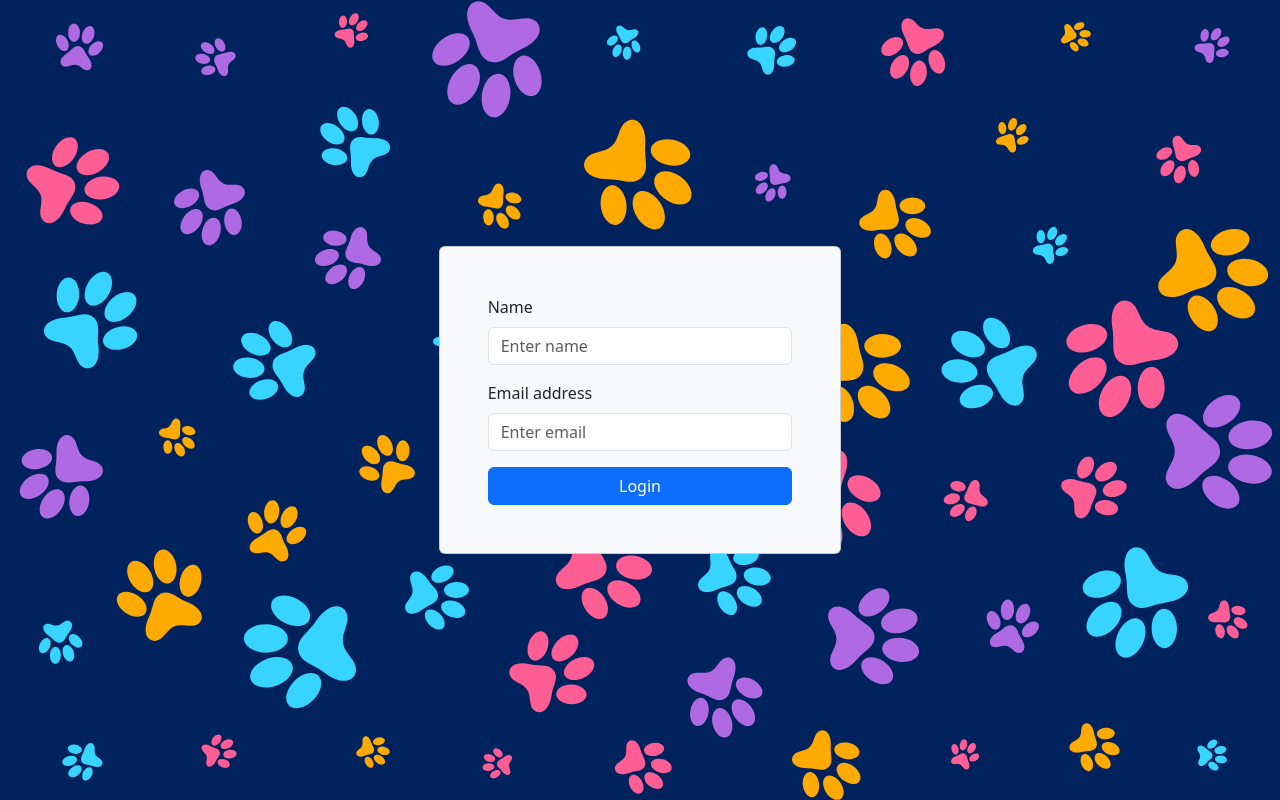
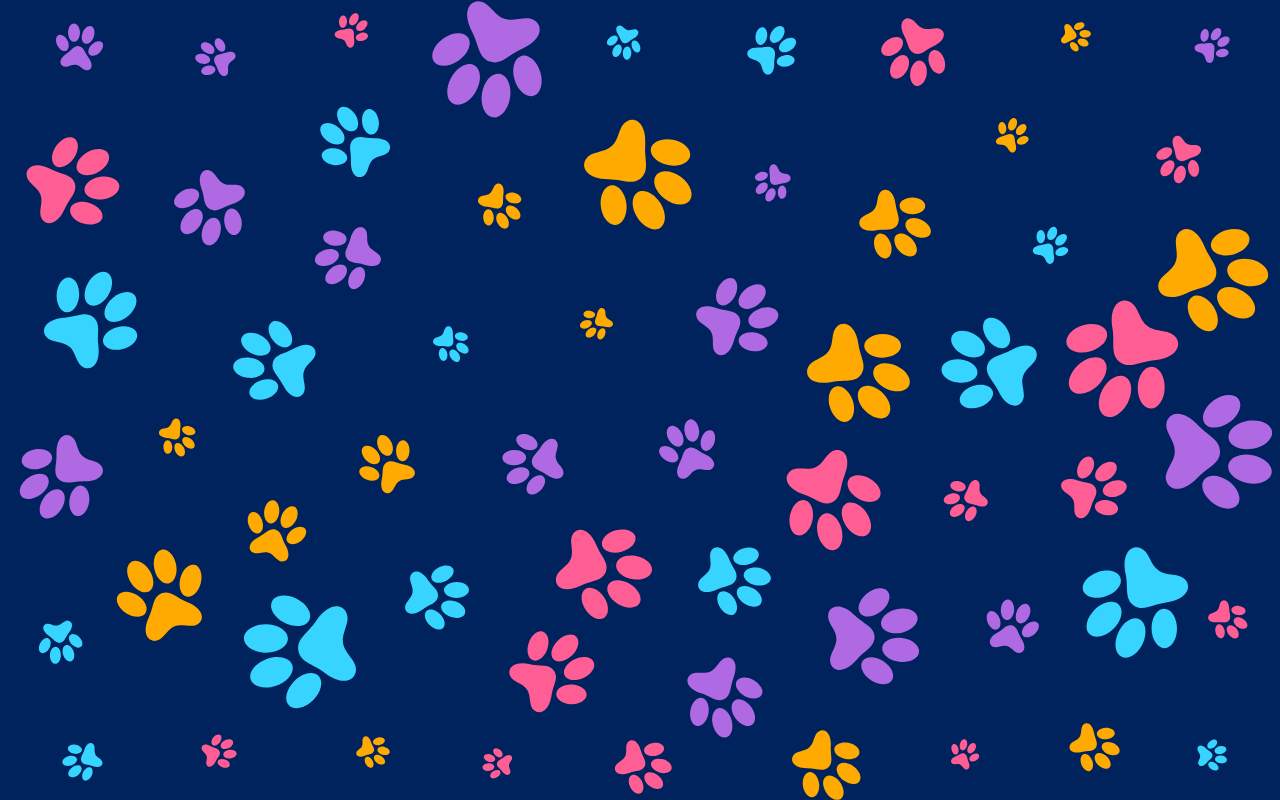
Before and after one commit to Mangosmoove/fetch, a React (Vite) app in the folder client/: page /overview in a window 1280 px wide. Built offline with nearby package versions, Linux system fonts and the light colour scheme.

Commit message:
lint & add react router

```diff
--- a/client/src/App.tsx
+++ b/client/src/App.tsx
@@ -1,47 +1,19 @@
-import { useEffect } from "react";
 import "bootstrap/dist/css/bootstrap.min.css";
+import { BrowserRouter, Routes, Route } from "react-router-dom";
+import { Layout } from "./components/Layout/Layout";
 import { Login } from "./pages/Login";
-import { Container } from "react-bootstrap";
-import backgroundImage from "./assets/background.svg";
+import { Main } from "./pages/Main";
 
 function App() {
-  // useEffect(() => {
-  //   fetch("http://localhost:8000/api/auth/login", {
-  //     method: "POST",
-  //     credentials: "include",
-  //     headers: {
-  //       "Content-Type": "application/json",
-  //     },
-  //     body: JSON.stringify({ name: "test", email: "test@gmail.com" }),
-  //   })
-  //     .then((res) => res.json())
-  //     .then((data) => {
-  //       console.log("Login Response:", data);
-  //       return fetch("http://localhost:8000/api/dogs/breeds", {
-  //         method: "GET",
-  //         credentials: "include",
-  //       });
-  //     })
-  //     .then((res) => res.json())
-  //     .then((anotherData) => {
-  //       console.log("Another Endpoint Data:", anotherData);
-  //     })
-  //     .catch((err) => console.error("Error:", err));
-  // }, []);
-
   return (
-    <Container
-      fluid
-      className="vh-100"
-      style={{
-        backgroundImage: `url(${backgroundImage})`,
-        backgroundSize: "cover",
-        backgroundPosition: "center",
-        height: "100vh",
-      }}
-    >
-      <Login />
-    </Container>
+    <BrowserRouter>
+      <Routes>
+        <Route element={<Layout />}>
+          <Route path="/" element={<Login />} />
+          <Route path="/overview" element={<Main />} />
+        </Route>
+      </Routes>
+    </BrowserRouter>
   );
 }
 
--- a/client/src/api/api.ts
+++ b/client/src/api/api.ts
@@ -22,7 +22,7 @@ export const api = createApi({
           },
         };
       },
-    })
-  })
+    }),
+  }),
 });
 export const { useAuthenticateUserInfoMutation } = api;
--- /dev/null
+++ b/client/src/components/Layout/Layout.tsx
@@ -0,0 +1,20 @@
+import { Container } from "react-bootstrap";
+import { Outlet } from "react-router-dom";
+import backgroundImage from "../../assets/background.svg";
+
+export const Layout = () => {
+  return (
+    <Container
+      fluid
+      className="vh-100"
+      style={{
+        backgroundImage: `url(${backgroundImage})`,
+        backgroundSize: "cover",
+        backgroundPosition: "center",
+        height: "100vh",
+      }}
+    >
+      <Outlet />
+    </Container>
+  );
+};
--- a/client/src/pages/Login.tsx
+++ b/client/src/pages/Login.tsx
@@ -2,17 +2,18 @@ import { Button, Card, Col, Form, Row, Stack } from "react-bootstrap";
 import { LoginRequest } from "../utils/type";
 import { useAuthenticateUserInfoMutation } from "../api/api";
 import { useForm } from "react-hook-form";
+import { Layout } from "../components/Layout/Layout";
 
 export const Login = () => {
   const { register, handleSubmit } = useForm<LoginRequest>();
   const [authenticateUser] = useAuthenticateUserInfoMutation();
 
   const onSubmit = async (formData: LoginRequest) => {
-    // console.log(formData)
-    await authenticateUser(formData)
+    await authenticateUser(formData);
   };
 
   return (
+    // <Layout>
     <Row className="h-100 justify-content-center align-items-center flex-column">
       <Col xs={4} className="">
         <Card className="p-5" bg="light">
@@ -20,11 +21,19 @@ export const Login = () => {
             <Stack gap={3}>
               <Form.Group controlId="formName">
                 <Form.Label>Name</Form.Label>
-                <Form.Control type="text" placeholder="Enter name" {...register("name", { required: "Name is required" })} />
+                <Form.Control
+                  type="text"
+                  placeholder="Enter name"
+                  {...register("name", { required: "Name is required" })}
+                />
               </Form.Group>
               <Form.Group controlId="formEmail">
                 <Form.Label>Email address</Form.Label>
-                <Form.Control type="email" placeholder="Enter email" {...register("email", { required: "Email is required" })} />
+                <Form.Control
+                  type="email"
+                  placeholder="Enter email"
+                  {...register("email", { required: "Email is required" })}
+                />
               </Form.Group>
               <Button variant="primary" type="submit">
                 Login
@@ -34,5 +43,6 @@ export const Login = () => {
         </Card>
       </Col>
     </Row>
+    // </Layout>
   );
 };
--- /dev/null
+++ b/client/src/pages/Main.tsx
@@ -0,0 +1,3 @@
+export const Main = () => {
+    return(<></>)
+}
--- a/client/src/redux/store.ts
+++ b/client/src/redux/store.ts
@@ -4,14 +4,14 @@ import { combineReducers } from "@reduxjs/toolkit";
 import { api } from "../api/api";
 
 const rootReducer = combineReducers({
-    [api.reducerPath]: api.reducer
-})
+  [api.reducerPath]: api.reducer,
+});
 
 export const store = configureStore({
-    reducer: rootReducer,
-    middleware: (getDefaultMiddleware) => {
-        return getDefaultMiddleware().concat(api.middleware);
-    },
+  reducer: rootReducer,
+  middleware: (getDefaultMiddleware) => {
+    return getDefaultMiddleware().concat(api.middleware);
+  },
 });
 
-export type RootState = ReturnType<typeof store.getState>
+export type RootState = ReturnType<typeof store.getState>;
```
Also changed, not shown: 1 other file (tests, documents, lock files or other folders).
